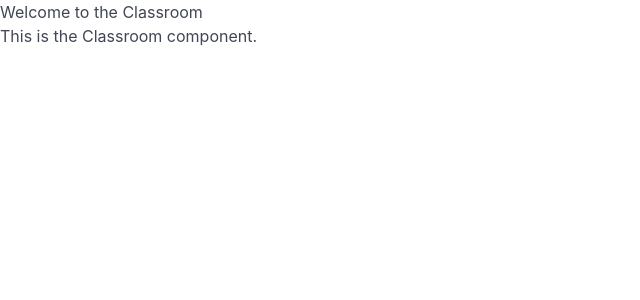
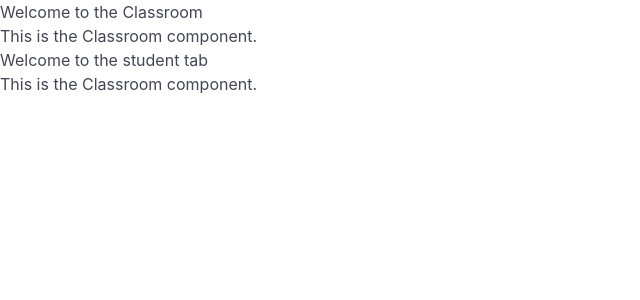
Before and after one commit to LRGuess/Savvy-Picker, a React (Create React App) app in the folder frontend/: page / in a window 1280 px wide. Shown: the top 300 px of the page, without its empty margins (0-640 px from the left). Built offline with nearby package versions, Linux system fonts and the light colour scheme.

Commit message:
like men

```diff
--- a/frontend/src/App.js
+++ b/frontend/src/App.js
@@ -1,11 +1,13 @@
 import React from 'react';
-import Classroom from './Classroom';  // Adjust the import path as necessary
+import Classroom from './Classroom';
+import Student from './Student';// Adjust the import path as necessary
 
 class App extends React.Component {
   render() {
     return (
       <div className="App">
         <Classroom />
+        <Student/>
       </div>
     );
   }
--- /dev/null
+++ b/frontend/src/Student.js
@@ -0,0 +1,15 @@
+import React from 'react';
+import 'bulma/css/bulma.min.css'
+
+class Classroom extends React.Component {
+  render() {
+    return (
+      <div>
+        <h1>Welcome to the student tab</h1>
+        <p>This is the Classroom component.</p>
+      </div>
+    );
+  }
+}
+
+export default Classroom;
```
